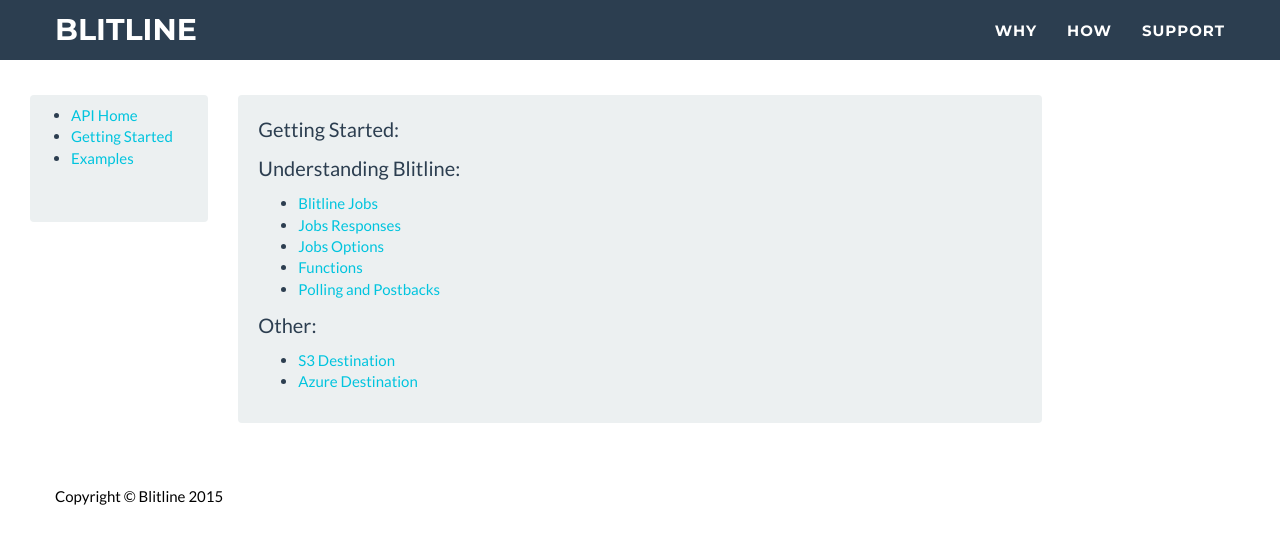
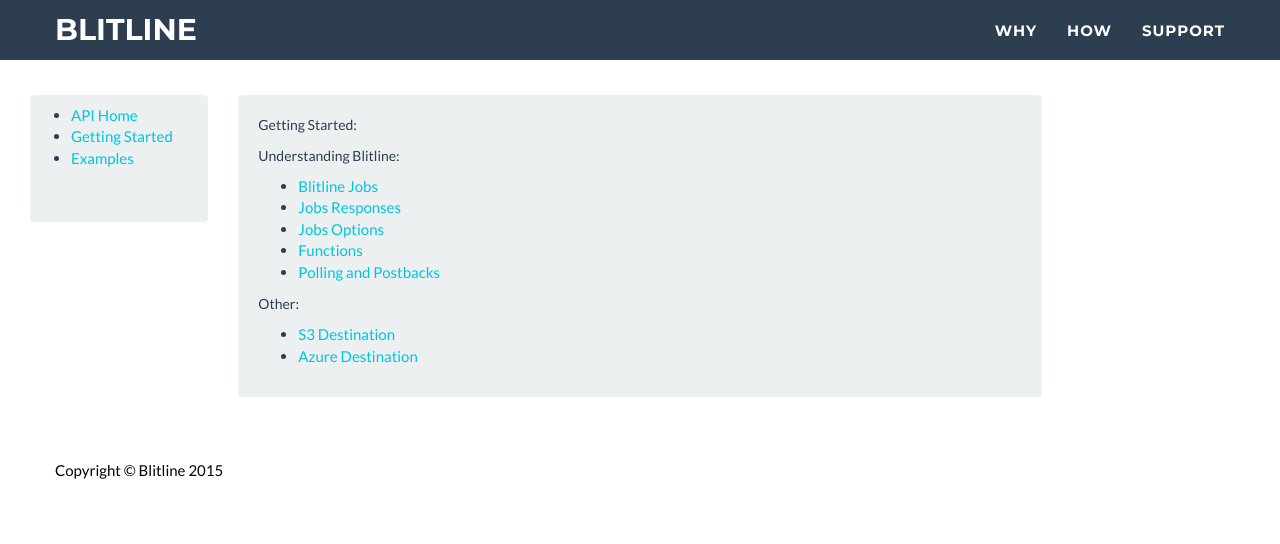
Before and after one commit to blitline-dev/blitline-dev.github.io, a Jekyll site: the page built from articles/guides.md, in a window 1280 px wide. Shown: the top 544 px of the page. Built offline with Jekyll 4.4.1, drawn with Linux system fonts in a browser that asks for light colours; some web fonts are replaced.

Commit message:
Update article.html

```diff
--- a/_layouts/article.html
+++ b/_layouts/article.html
@@ -14,6 +14,7 @@
 
     <!-- Custom CSS -->
     <link href="/assets/stylesheets/freelancer.css" rel="stylesheet">
+    <link href="/assets/stylesheets/articles.css" rel="stylesheet">
 
     <!-- Custom Fonts -->
     <link href="/assets/font-awesome/css/font-awesome.min.css" rel="stylesheet" type="text/css">
```
